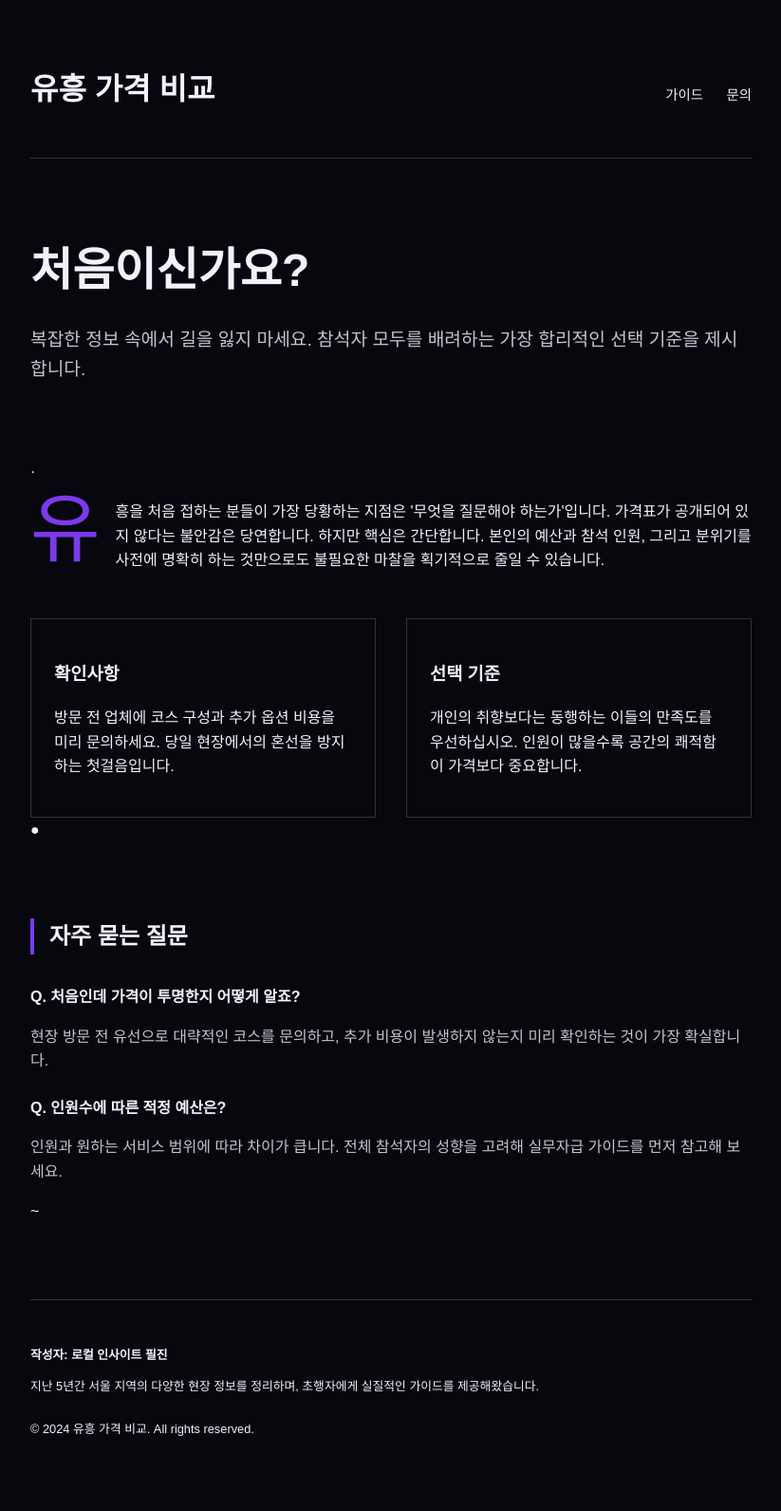
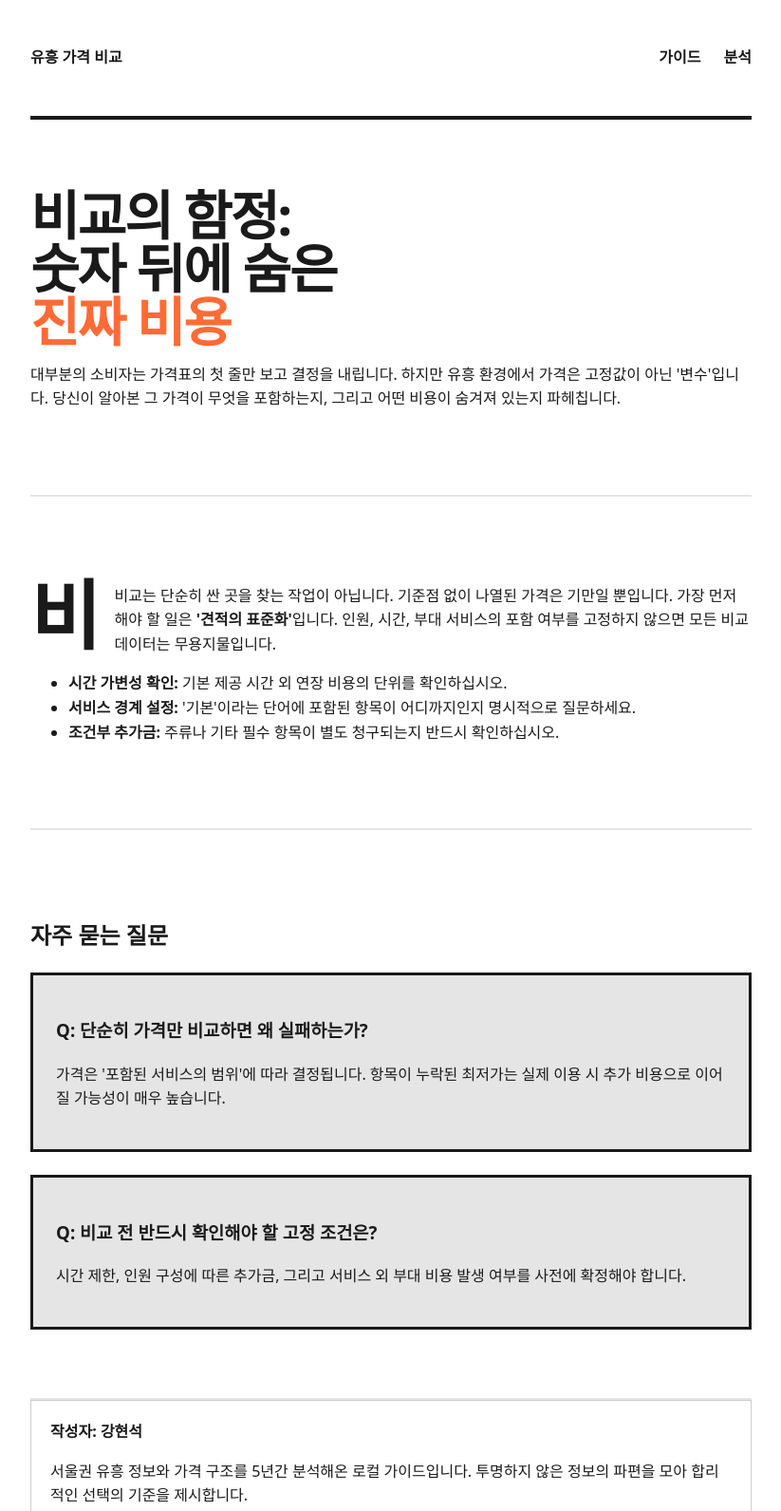
Before and after one commit to cosmos0111-cmyk/bp-t2-report-gongdeok-club, a plain HTML site: page index.html in a window 1280 px wide. Shown: the top 1591 px of the page at 95% size, without its empty margins (228-1051 px from the left). Drawn offline with Linux system fonts and the light colour scheme.

Commit message:
deploy: garbage-free snapshot 2026-07-27T13:37:47.862Z

```diff
--- a/index.html
+++ b/index.html
@@ -4,10 +4,10 @@
     <meta charset="UTF-8">
     <meta name="viewport" content="width=device-width, initial-scale=1.0">
     <meta name="bpaas-design-system" content="brutalist-avantgarde">
-    <meta name="bpaas-design-theme" content="kr-night-electric">
-    <title>유흥 가격 비교 — 처음 방문자를 위한 조건별 선택 가이드</title>
-    <meta name="description" content="유흥 가격 비교가 막막한 초행자를 위해 예산 설정부터 업체 선정 기준까지 실무적인 조언을 담았습니다. 실패 없는 선택을 위한 가이드라인을 확인하세요.">
-    <meta name="keywords" content="유흥 가격 비교, 유흥 초보 가이드, 서울 유흥 정보, 첫 방문 팁">
+    <meta name="bpaas-design-theme" content="kr-raw-concrete">
+    <title>유흥 가격 비교 — 당신이 놓치고 있는 선택의 불확실성 제거하기</title>
+    <meta name="description" content="단순 가격표 비교는 기만입니다. 유흥 가격 비교 시 반드시 고정해야 할 비용 조건과 포함 내역의 경계를 분석하여 실패 없는 선택을 돕습니다.">
+    <meta name="keywords" content="유흥 가격 비교, 가격 산정 기준, 서비스 비교 가이드, 비용 투명성">
     <link rel="canonical" href="https://report.gongdeok-club.xyz/">
 
     <script type="application/ld+json">
@@ -16,7 +16,10 @@
       "@type": "LocalBusiness",
       "name": "유흥 가격 비교 정보 블로그",
       "url": "https://report.gongdeok-club.xyz",
-      "author": { "@type": "Person", "name": "로컬 인사이트 필진" }
+      "author": {
+        "@type": "Person",
+        "name": "강현석"
+      }
     }
     </script>
     <script type="application/ld+json">
@@ -26,90 +29,93 @@
       "mainEntity": [
         {
           "@type": "Question",
-          "name": "처음인데 가격이 투명한지 어떻게 알죠?",
-          "acceptedAnswer": { "@type": "Answer", "text": "현장 방문 전 유선으로 대략적인 코스를 문의하고, 추가 비용이 발생하지 않는지 미리 확인하는 것이 가장 확실합니다." }
+          "name": "단순히 가격만 비교하면 왜 실패하는가?",
+          "acceptedAnswer": {
+            "@type": "Answer",
+            "text": "가격은 '포함된 서비스의 범위'에 따라 결정됩니다. 항목이 누락된 최저가는 실제 이용 시 추가 비용으로 이어질 가능성이 매우 높습니다."
+          }
         },
         {
           "@type": "Question",
-          "name": "인원수에 따른 적정 예산은?",
-          "acceptedAnswer": { "@type": "Answer", "text": "인원과 원하는 서비스 범위에 따라 차이가 큽니다. 전체 참석자의 성향을 고려해 실무자급 가이드를 먼저 참고해 보세요." }
+          "name": "비교 전 반드시 확인해야 할 고정 조건은?",
+          "acceptedAnswer": {
+            "@type": "Answer",
+            "text": "시간 제한, 인원 구성에 따른 추가금, 그리고 서비스 외 부대 비용 발생 여부를 사전에 확정해야 합니다."
+          }
         }
       ]
     }
     </script>
 
     <style>
-        :root { --primary: #07070e; --secondary: #f2f2ff; --accent: #7c3aed; }
-        body { margin: 0; background-color: var(--primary); color: var(--secondary); font-family: 'Noto Sans KR', sans-serif; line-height: 1.6; }
-        h1, h2, h3 { font-family: 'Barlow Condensed', sans-serif; text-transform: uppercase; }
-        .t-item-t2bc { max-width: 760px; margin: 0 auto; padding: 48px 24px; }
-        header { border-bottom: 1px solid #333; padding-bottom: 24px; display: flex; justify-content: space-between; align-items: baseline; }
-        .v-body-bjd0 a { color: var(--secondary); text-decoration: none; margin-left: 20px; font-size: 0.9rem; }
-        .v-body-3lke { margin: 80px 0; }
-        .k-txt-41js::first-letter { font-size: 5rem; float: left; margin-right: 16px; line-height: 0.8; color: var(--accent); }
-        .t-btn-4dwk { display: grid; grid-template-columns: 1fr 1fr; gap: 32px; margin-top: 48px; }
-        .v-top-awj1 { border: 1px solid #333; padding: 24px; }
-        .n-list-08eo { margin-top: 80px; padding: 48px 0; border-top: 1px solid #333; font-size: 0.8rem; }
-        @media (max-width: 768px) { .t-btn-4dwk { grid-template-columns: 1fr; } }
+        :root { --primary: #1a1a1a; --secondary: #e5e5e5; --accent: #ff6b35; }
+        body { font-family: system-ui, sans-serif; background: #fff; color: var(--primary); margin: 0; line-height: 1.6; }
+        .r-main-56t1 { max-width: 760px; margin: 0 auto; padding: 0 24px; }
+        header { padding: 48px 0; border-bottom: 4px solid var(--primary); display: flex; justify-content: space-between; align-items: center; }
+        h1 { font-size: 3.5rem; line-height: 1; letter-spacing: -2px; margin: 0; }
+        .r-wrap-i8y7 a { text-decoration: none; color: var(--primary); font-weight: 800; text-transform: uppercase; margin-left: 20px; }
+        section { padding: 72px 0; border-bottom: 2px solid var(--secondary); }
+        .m-foot-mm20::first-letter { font-size: 5rem; float: left; margin-right: 15px; line-height: 0.8; font-weight: 900; }
+        .m-nav-w946 { color: var(--accent); font-weight: 700; }
+        .k-ico-pimc-box { background: var(--secondary); padding: 24px; border: 3px solid var(--primary); }
+        .t-ico-dk98 { padding: 48px 0; font-size: 0.8rem; text-align: center; }
+        @media (max-width: 768px) { h1 { font-size: 2.5rem; } }
     </style>
   <meta property="og:url" content="https://report.gongdeok-club.xyz/">
 </head>
 <body>
 
-<div class="t-item-t2bc">
+<div class="r-main-56t1">
     <header>
-        <h1>유흥 가격 비교</h1>
-        <nav class="v-body-bjd0">
+        <div class="x-card-l50g"><strong>유흥 가격 비교</strong></div>
+        <nav class="r-wrap-i8y7">
             <a href="#">가이드</a>
-            <a href="#">문의</a>
+            <a href="#">분석</a>
         </nav>
     </header>
 
     <main>
-        <section role="region" aria-label="히어로 섹션" class="v-body-3lke">
-            <h2 style="font-size: 3rem; margin-bottom: 1rem;">처음이신가요?</h2>
-            <p style="font-size: 1.2rem; opacity: 0.8;">복잡한 정보 속에서 길을 잃지 마세요. 참석자 모두를 배려하는 가장 합리적인 선택 기준을 제시합니다.</p>
+        <section role="region" aria-label="메인 히어로">
+            <h1>비교의 함정:<br>숫자 뒤에 숨은<br><span class="m-nav-w946">진짜 비용</span></h1>
+            <p>대부분의 소비자는 가격표의 첫 줄만 보고 결정을 내립니다. 하지만 유흥 환경에서 가격은 고정값이 아닌 '변수'입니다. 당신이 알아본 그 가격이 무엇을 포함하는지, 그리고 어떤 비용이 숨겨져 있는지 파헤칩니다.</p>
         </section>
 
-        <span aria-hidden="true" data-t="A1B2C3D4">·</span>
+        <span aria-hidden="true" data-t="A1B2C3D4" style="display:none">●</span>
 
-        <article>
-            <p class="k-txt-41js">유흥을 처음 접하는 분들이 가장 당황하는 지점은 '무엇을 질문해야 하는가'입니다. 가격표가 공개되어 있지 않다는 불안감은 당연합니다. 하지만 핵심은 간단합니다. 본인의 예산과 참석 인원, 그리고 분위기를 사전에 명확히 하는 것만으로도 불필요한 마찰을 획기적으로 줄일 수 있습니다.</p>
-        </article>
+        <section role="region" aria-label="방법론">
+            <h2 class="m-foot-mm20">비</h2>
+            <p>비교는 단순히 싼 곳을 찾는 작업이 아닙니다. 기준점 없이 나열된 가격은 기만일 뿐입니다. 가장 먼저 해야 할 일은 <strong>'견적의 표준화'</strong>입니다. 인원, 시간, 부대 서비스의 포함 여부를 고정하지 않으면 모든 비교 데이터는 무용지물입니다.</p>
+            <span aria-hidden="true" data-t="E5F6A7B8" style="display:none">○</span>
+            <ul>
+                <li><strong>시간 가변성 확인:</strong> 기본 제공 시간 외 연장 비용의 단위를 확인하십시오.</li>
+                <li><strong>서비스 경계 설정:</strong> '기본'이라는 단어에 포함된 항목이 어디까지인지 명시적으로 질문하세요.</li>
+                <li><strong>조건부 추가금:</strong> 주류나 기타 필수 항목이 별도 청구되는지 반드시 확인하십시오.</li>
+            </ul>
+        </section>
 
-        <div class="t-btn-4dwk">
-            <div class="v-top-awj1">
-                <h3>확인사항</h3>
-                <p>방문 전 업체에 코스 구성과 추가 옵션 비용을 미리 문의하세요. 당일 현장에서의 혼선을 방지하는 첫걸음입니다.</p>
+        <span aria-hidden="true" data-t="C9D0E1F2" style="display:none">·</span>
+
+        <section role="region" aria-label="FAQ 섹션">
+            <h2>자주 묻는 질문</h2>
+            <div class="k-ico-pimc-box">
+                <h3>Q: 단순히 가격만 비교하면 왜 실패하는가?</h3>
+                <p>가격은 '포함된 서비스의 범위'에 따라 결정됩니다. 항목이 누락된 최저가는 실제 이용 시 추가 비용으로 이어질 가능성이 매우 높습니다.</p>
             </div>
-            <div class="v-top-awj1">
-                <h3>선택 기준</h3>
-                <p>개인의 취향보다는 동행하는 이들의 만족도를 우선하십시오. 인원이 많을수록 공간의 쾌적함이 가격보다 중요합니다.</p>
-            </div>
-        </div>
-
-        <span aria-hidden="true" data-t="E5F67890">●</span>
-
-        <section role="region" aria-label="FAQ 섹션" style="margin-top: 80px;">
-            <h2 style="border-left: 4px solid var(--accent); padding-left: 16px;">자주 묻는 질문</h2>
-            <div style="margin-top: 32px;">
-                <h4 style="margin-bottom: 8px;">Q. 처음인데 가격이 투명한지 어떻게 알죠?</h4>
-                <p style="margin-bottom: 24px; opacity: 0.8;">현장 방문 전 유선으로 대략적인 코스를 문의하고, 추가 비용이 발생하지 않는지 미리 확인하는 것이 가장 확실합니다.</p>
-
-                <h4 style="margin-bottom: 8px;">Q. 인원수에 따른 적정 예산은?</h4>
-                <p style="opacity: 0.8;">인원과 원하는 서비스 범위에 따라 차이가 큽니다. 전체 참석자의 성향을 고려해 실무자급 가이드를 먼저 참고해 보세요.</p>
+            <div class="k-ico-pimc-box" style="margin-top: 24px;">
+                <h3>Q: 비교 전 반드시 확인해야 할 고정 조건은?</h3>
+                <p>시간 제한, 인원 구성에 따른 추가금, 그리고 서비스 외 부대 비용 발생 여부를 사전에 확정해야 합니다.</p>
             </div>
         </section>
-
-        <span aria-hidden="true" data-t="1A2B3C4D">~</span>
     </main>
 
-    <footer class="n-list-08eo">
-        <div style="margin-bottom: 24px;">
-            <strong>작성자: 로컬 인사이트 필진</strong>
-            <p>지난 5년간 서울 지역의 다양한 현장 정보를 정리하며, 초행자에게 실질적인 가이드를 제공해왔습니다.</p>
+    <footer>
+        <div class="r-main-vhys" style="border: 1px solid #ccc; padding: 20px;">
+            <strong>작성자: 강현석</strong>
+            <p>서울권 유흥 정보와 가격 구조를 5년간 분석해온 로컬 가이드입니다. 투명하지 않은 정보의 파편을 모아 합리적인 선택의 기준을 제시합니다.</p>
         </div>
-        <p>&copy; 2024 유흥 가격 비교. All rights reserved.</p>
+        <div class="t-ico-dk98">
+            &copy; 2024 유흥 가격 비교 정보 블로그. All rights reserved.
+        </div>
     </footer>
 </div>
 
```
